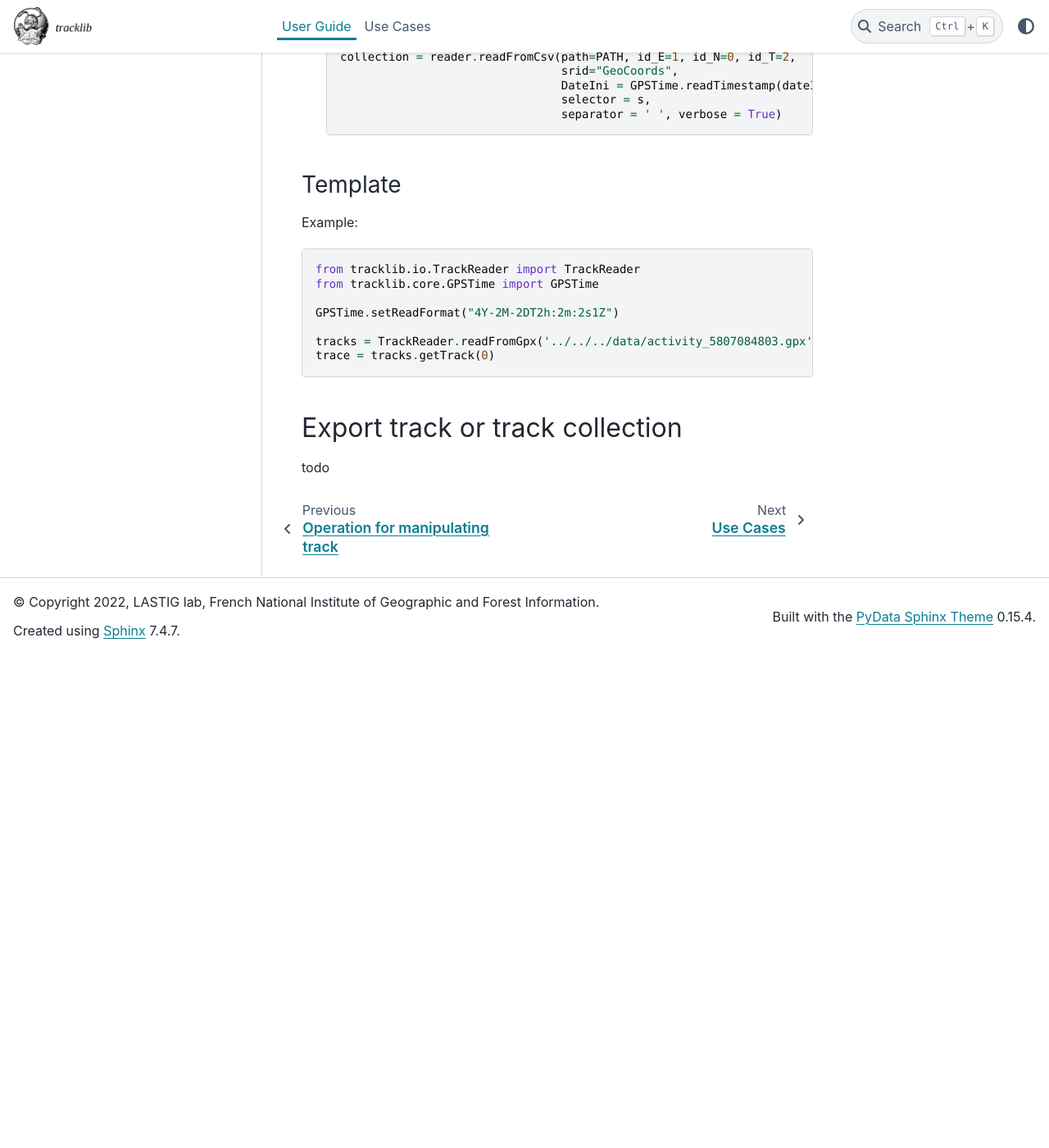
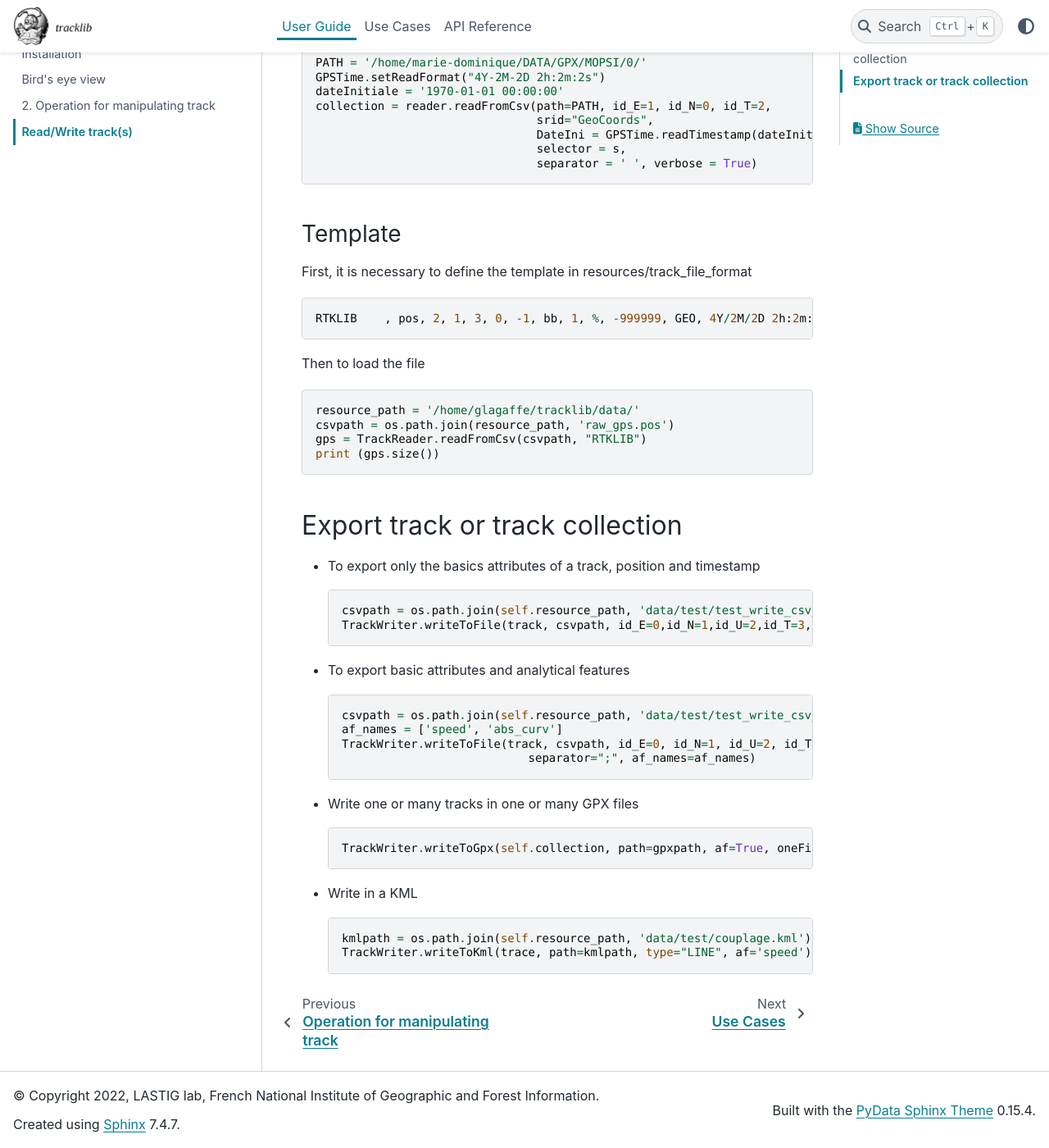
Before and after one commit to umrlastig/tracklib, a Sphinx documentation site: the page built from doc/source/userguide/reader_writer.rst, in a window 1280 px wide and 1400 px high, scrolled down 3571 px. Shown: the whole window at 82% size. Built offline with Sphinx 7.4.7 and the PyData theme 0.15.4, drawn with Linux system fonts in a browser that asks for light colours; pages that are not in the unit, such as notebooks, are missing from menus; before the commit the page ends 4369 px from its top, so only the background shows below that; some of the changed text lies outside the part shown.

Commit message:
read/write doc

```diff
--- a/doc/source/index.rst
+++ b/doc/source/index.rst
@@ -58,5 +58,4 @@
 
   User Guide <userguide/index>
   Use Cases <notebook/index>
-
-..  API Reference <api/index>
+  API Reference <api/index>
--- a/doc/source/userguide/reader_writer.rst
+++ b/doc/source/userguide/reader_writer.rst
@@ -96,18 +96,19 @@
 Time field
 -----------
 
-Le format du champ time peut être défini de différentes façons:
+Le format du champ time peut être défini de différentes façons dans les fichiers CSV:
 
-- champ texte, on spécifie le format:
+- champ texte, on spécifie le format ::
 
-ObsTime.setReadFormat("4Y-2M-2DT2h:2m:2sZ")
-ObsTime.setReadFormat("2D/2M/4Y 2h:2m:2s")
+    ObsTime.setReadFormat("4Y-2M-2DT2h:2m:2sZ")
+    ObsTime.setReadFormat("2D/2M/4Y 2h:2m:2s")
+
+- pas de champ time, -1
+
+    idT = -1
 
 
-
-- pas de champ time, on décide
-
-* Timestamp is in milliseconds ::
+- Timestamp is in milliseconds ::
 
     PATH = '/home/marie-dominique/DATA/GPX/MOPSI/0/'
     dateInitiale = '1970-01-01 00:00:00'
@@ -116,9 +117,6 @@
                                       DateIni = GPSTime.readTimestamp(dateInitiale),
                                       selector = s,
                                       separator = ' ', verbose = True)
-
-
-
 
 
 Crs field
@@ -130,88 +128,77 @@
 geographic coordinates ::
 
     srid="GeoCoords"
-
-or ::
-
+    # or
     srid = "GEO"
 
-or local projection (ENU or ENUCoords)
-
+or local projection (ENU or ENUCoords) ::
 
     srid="ENUCoords"
-
-or ::
-
+    # or
     srid="ENU"
-
-
-
 
 
 Loading tracks with Analytical Features
 ----------------------------------------
 
+If the CVS file contains AF, to load all of them ::
 
+    ObsTime.setReadFormat("2D/2M/4Y 2h:2m:2s")
+    chemin = os.path.join(self.resource_path, 'data/test/ecrins_interpol4.csv')
+    track = TrackReader.readFromCsv(chemin, 0, 1, 2, 3, separator=";",read_all=True)
 
 
 Select tracks inside a defined bounding box
 --------------------------------------------
 
 Load a track collection by specifying and a directory in the variable 'path'.
-   Timestamp is in milliseconds.
-   Select only tracks inside a defined bounding box.
-
-   .. code-block:: python
-
-      from tracklib.io.TrackReader import TrackReader as reader
-      from tracklib.core.GPSTime import GPSTime
-      from tracklib.core.Coords import ENUCoords
-      import tracklib.algo.Geometrics as Geometrics
-      from tracklib.algo.Selection import Constraint
-      from tracklib.algo.Selection import TYPE_CUT_AND_SELECT, MODE_INSIDE
-      from tracklib.algo.Selection import Selector
-
-      Xmin = 29.72
-      Xmax = 29.77
-      Ymin = 62.585
-      Ymax = 62.615
-
-      ll = ENUCoords(Xmin, Ymin)
-      ur = ENUCoords(Xmax, Ymax)
-      bbox = Geometrics.Rectangle(ll, ur)
-
-      constraintBBox = Constraint(shape = bbox, mode = MODE_INSIDE, type=TYPE_CUT_AND_SELECT)
-      s = Selector([constraintBBox])
-
-      PATH = '/home/marie-dominique/DATA/GPX/MOPSI/0/'
-      GPSTime.setReadFormat("4Y-2M-2D 2h:2m:2s")
-      dateInitiale = '1970-01-01 00:00:00'
-      collection = reader.readFromCsv(path=PATH, id_E=1, id_N=0, id_T=2,
-                                      srid="GeoCoords",
-                                      DateIni = GPSTime.readTimestamp(dateInitiale),
-                                      selector = s,
-                                      separator = ' ', verbose = True)
+Timestamp is in milliseconds. Select only tracks inside a defined bounding box ::
 
 
+    from tracklib.io.TrackReader import TrackReader as reader
+    from tracklib.core.GPSTime import GPSTime
+    from tracklib.core.Coords import ENUCoords
+    import tracklib.algo.Geometrics as Geometrics
+    from tracklib.algo.Selection import Constraint
+    from tracklib.algo.Selection import TYPE_CUT_AND_SELECT, MODE_INSIDE
+    from tracklib.algo.Selection import Selector
 
+    Xmin = 29.72
+    Xmax = 29.77
+    Ymin = 62.585
+    Ymax = 62.615
+
+    ll = ENUCoords(Xmin, Ymin)
+    ur = ENUCoords(Xmax, Ymax)
+    bbox = Geometrics.Rectangle(ll, ur)
+
+    constraintBBox = Constraint(shape = bbox, mode = MODE_INSIDE, type=TYPE_CUT_AND_SELECT)
+    s = Selector([constraintBBox])
+
+    PATH = '/home/marie-dominique/DATA/GPX/MOPSI/0/'
+    GPSTime.setReadFormat("4Y-2M-2D 2h:2m:2s")
+    dateInitiale = '1970-01-01 00:00:00'
+    collection = reader.readFromCsv(path=PATH, id_E=1, id_N=0, id_T=2,
+                                    srid="GeoCoords",
+                                    DateIni = GPSTime.readTimestamp(dateInitiale),
+                                    selector = s,
+                                    separator = ' ', verbose = True)
 
 
 Template
 ----------
 
-Example:
+First, it is necessary to define the template in resources/track_file_format ::
 
-.. code-block:: python
-
-   from tracklib.io.TrackReader import TrackReader
-   from tracklib.core.GPSTime import GPSTime
-
-   GPSTime.setReadFormat("4Y-2M-2DT2h:2m:2s1Z")
-
-   tracks = TrackReader.readFromGpx('../../../data/activity_5807084803.gpx')
-   trace = tracks.getTrack(0)
+    RTKLIB    , pos, 2, 1, 3, 0, -1, bb, 1, %, -999999, GEO, 4Y/2M/2D 2h:2m:2s.3z, FALSE
 
 
+Then to load the file ::
+
+    resource_path = '/home/glagaffe/tracklib/data/'
+    csvpath = os.path.join(resource_path, 'raw_gps.pos')
+    gps = TrackReader.readFromCsv(csvpath, "RTKLIB")
+    print (gps.size())
 
 
 
@@ -219,4 +206,26 @@
 Export track or track collection
 ==================================
 
-todo
+* To export only the basics attributes of a track, position and timestamp ::
+
+    csvpath = os.path.join(self.resource_path, 'data/test/test_write_csv_minim.wkt')
+    TrackWriter.writeToFile(track, csvpath, id_E=0,id_N=1,id_U=2,id_T=3,h=1, separator=";")
+
+
+* To export basic attributes and analytical features ::
+
+    csvpath = os.path.join(self.resource_path, 'data/test/test_write_csv_2AF.wkt')
+    af_names = ['speed', 'abs_curv']
+    TrackWriter.writeToFile(track, csvpath, id_E=0, id_N=1, id_U=2, id_T=3, h=1,
+                               separator=";", af_names=af_names)
+
+
+* Write one or many tracks in one or many GPX files ::
+
+    TrackWriter.writeToGpx(self.collection, path=gpxpath, af=True, oneFile=False)
+
+
+* Write in a KML ::
+
+    kmlpath = os.path.join(self.resource_path, 'data/test/couplage.kml')
+    TrackWriter.writeToKml(trace, path=kmlpath, type="LINE", af='speed')
```
Also changed, not shown: doc/source/userguide/index.rst (+7 -4 lines).
